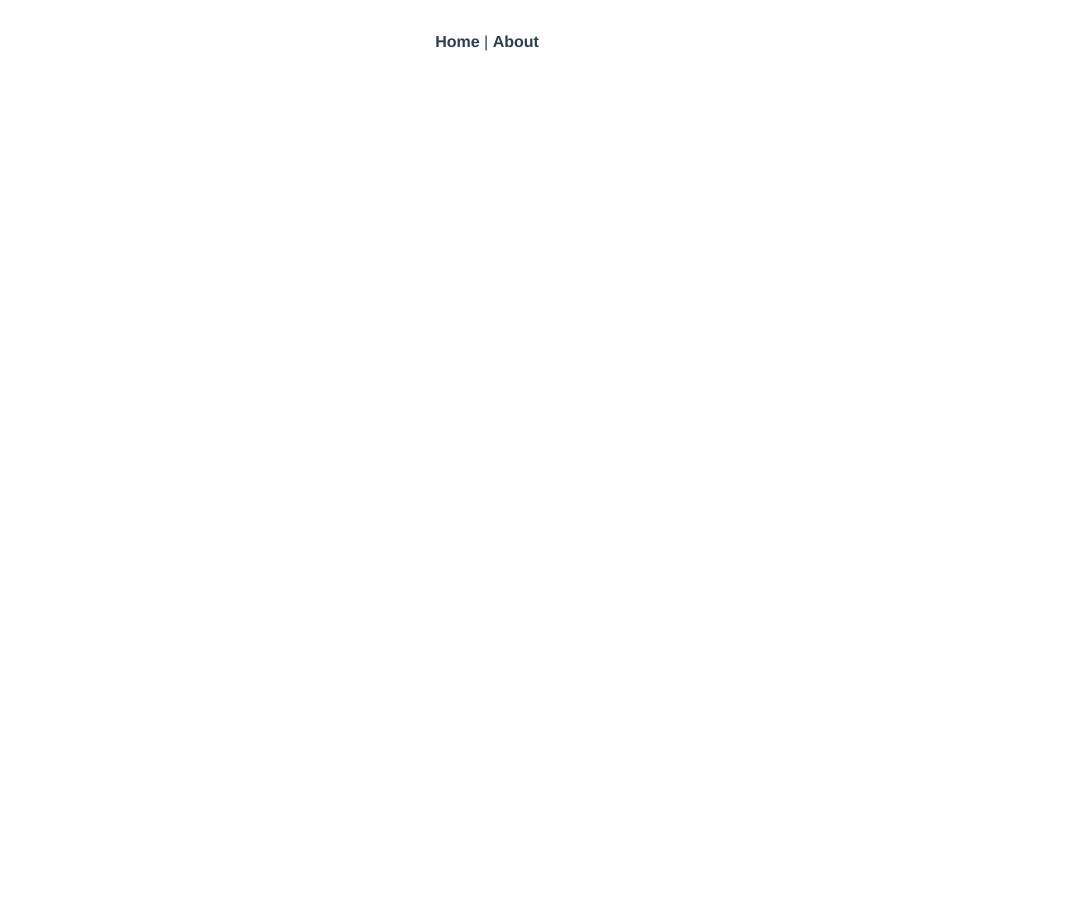
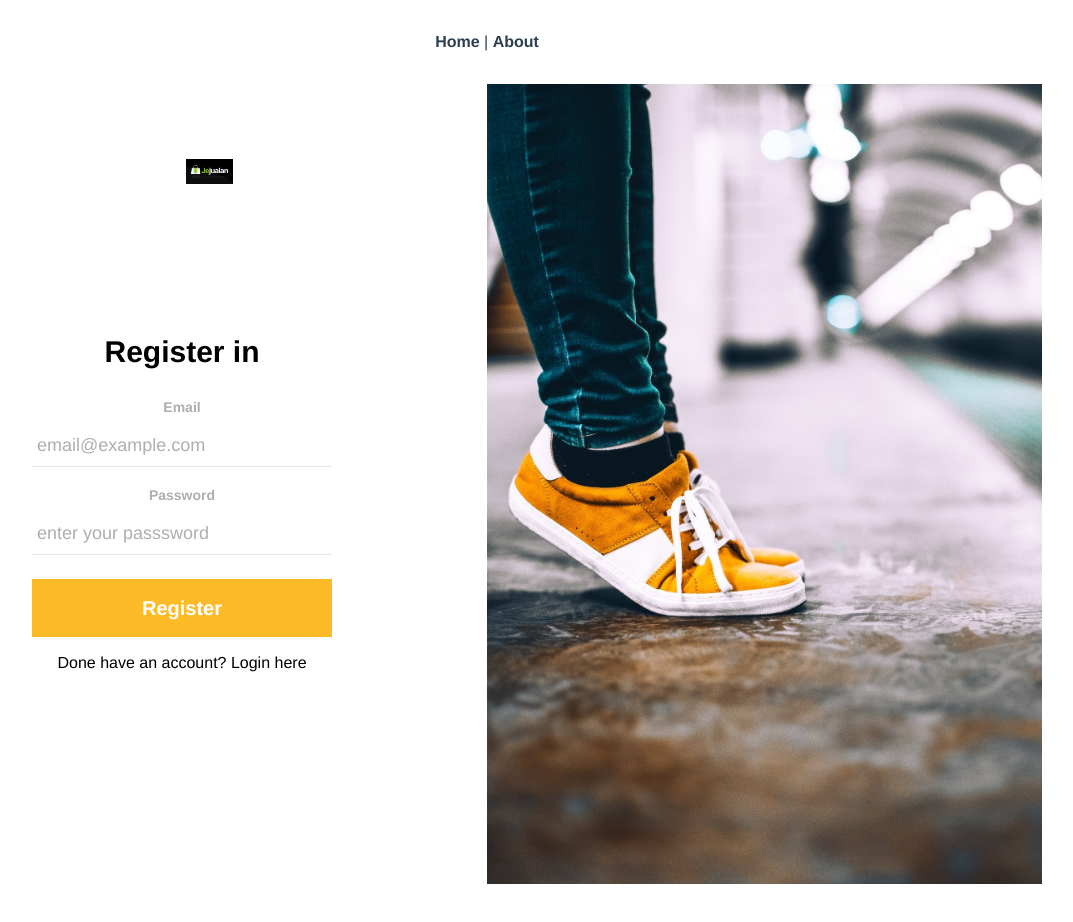
Before and after one commit to rmt-06-florence-fox/ecommerce_client_customer, a Vue app: page /register in a window 1280 px wide. Shown: the top 922 px of the page, without its empty margins (153-1226 px from the left). Before the commit the page ends 800 px from the top, so only its background shows below. Built offline with nearby package versions, Linux system fonts and the light colour scheme.

Commit message:
add register page

```diff
--- a/public/index.html
+++ b/public/index.html
@@ -5,6 +5,8 @@
     <meta http-equiv="X-UA-Compatible" content="IE=edge">
     <meta name="viewport" content="width=device-width,initial-scale=1.0">
     <link rel="icon" href="<%= BASE_URL %>favicon.ico">
+    <link href="https://fonts.googleapis.com/css?family=Karla:400,700&display=swap" rel="stylesheet">
+    <link rel="stylesheet" href="https://cdn.materialdesignicons.com/4.8.95/css/materialdesignicons.min.css">
     <link rel="stylesheet" href="https://stackpath.bootstrapcdn.com/bootstrap/4.4.1/css/bootstrap.min.css">
     <title><%= htmlWebpackPlugin.options.title %></title>
   </head>
--- a/src/router/index.js
+++ b/src/router/index.js
@@ -2,6 +2,7 @@ import Vue from 'vue'
 import VueRouter from 'vue-router'
 import Home from '../views/Home.vue'
 import Login from '../views/Login.vue'
+import Register from '../views/Register'
 Vue.use(VueRouter)
 
 const routes = [
@@ -22,6 +23,11 @@ const routes = [
     path: '/login',
     name: 'Login',
     component: Login
+  },
+  {
+    path: '/register',
+    name: 'Register',
+    component: Register
   }
 ]
 
--- a/src/views/Login.vue
+++ b/src/views/Login.vue
@@ -99,10 +99,6 @@ export default {
       border: 1px solid #000;
       background-color: transparent;
       color: #000; }
-  .login-card .forgot-password-link {
-    font-size: 14px;
-    color: #919aa3;
-    margin-bottom: 12px; }
   .login-card-footer-text {
     font-size: 16px;
     color: #0d2366;
--- /dev/null
+++ b/src/views/Register.vue
@@ -0,0 +1,143 @@
+<template>
+    <main class="container">
+    <div class="container-fluid">
+      <div class="row">
+        <div class="col-sm-6 register-section-wrapper">
+          <div class="brand-wrapper">
+            <img src="assets/logo.jpg" alt="logo" class="logo">
+          </div>
+          <div class="register-wrapper my-auto">
+            <h1 class="register-title">Register in</h1>
+            <form action="#!">
+              <div class="form-group">
+                <label for="email">Email</label>
+                <input type="email" name="email" id="email" class="form-control" placeholder="email@example.com">
+              </div>
+              <div class="form-group mb-4">
+                <label for="password">Password</label>
+                <input type="password" name="password" id="password" class="form-control" placeholder="enter your passsword">
+              </div>
+              <input name="submit" id="register" class="btn btn-block register-btn" type="button" value="Register">
+            </form>
+            <p class="register-wrapper-footer-text">Done have an account? <a href="#!" class="text-reset">Login here</a></p>
+          </div>
+        </div>
+        <div class="col-sm-6 px-0 d-none d-sm-block">
+          <img src="assets/register.jpg" alt="" class="register-img">
+        </div>
+      </div>
+    </div>
+  </main>
+</template>
+
+<script>
+export default {
+
+}
+</script>
+
+<style scoped>
+body {
+  font-family: "Karla", sans-serif;
+  background-color: #fff;
+  min-height: 100vh; }
+
+.brand-wrapper {
+  padding-top: 7px;
+  padding-bottom: 8px; }
+  .brand-wrapper .logo {
+    height: 25px; }
+
+.register-section-wrapper {
+  display: -webkit-box;
+  display: flex;
+  -webkit-box-orient: vertical;
+  -webkit-box-direction: normal;
+          flex-direction: column;
+  padding: 68px 100px;
+  background-color: #fff; }
+  @media (max-width: 991px) {
+    .register-section-wrapper {
+      padding-left: 50px;
+      padding-right: 50px; } }
+  @media (max-width: 575px) {
+    .register-section-wrapper {
+      padding-top: 20px;
+      padding-bottom: 20px;
+      min-height: 100vh; } }
+
+.register-wrapper {
+  width: 300px;
+  max-width: 100%;
+  padding-top: 24px;
+  padding-bottom: 24px; }
+  @media (max-width: 575px) {
+    .register-wrapper {
+      width: 100%; } }
+  .register-wrapper label {
+    font-size: 14px;
+    font-weight: bold;
+    color: #b0adad; }
+  .register-wrapper .form-control {
+    border: none;
+    border-bottom: 1px solid #e7e7e7;
+    border-radius: 0;
+    padding: 9px 5px;
+    min-height: 40px;
+    font-size: 18px;
+    font-weight: normal; }
+    .register-wrapper .form-control::-webkit-input-placeholder {
+      color: #b0adad; }
+    .register-wrapper .form-control::-moz-placeholder {
+      color: #b0adad; }
+    .register-wrapper .form-control:-ms-input-placeholder {
+      color: #b0adad; }
+    .register-wrapper .form-control::-ms-input-placeholder {
+      color: #b0adad; }
+    .register-wrapper .form-control::placeholder {
+      color: #b0adad; }
+  .register-wrapper .register-btn {
+    padding: 13px 20px;
+    background-color: #fdbb28;
+    border-radius: 0;
+    font-size: 20px;
+    font-weight: bold;
+    color: #fff;
+    margin-bottom: 14px; }
+    .register-wrapper .register-btn:hover {
+      border: 1px solid #fdbb28;
+      background-color: #fff;
+      color: #fdbb28; }
+  .register-wrapper a.forgot-password-link {
+    color: #080808;
+    font-size: 14px;
+    text-decoration: underline;
+    display: inline-block;
+    margin-bottom: 54px; }
+    @media (max-width: 575px) {
+      .register-wrapper a.forgot-password-link {
+        margin-bottom: 16px; } }
+  .register-wrapper-footer-text {
+    font-size: 16px;
+    color: #000;
+    margin-bottom: 0; }
+
+.register-title {
+  font-size: 30px;
+  color: #000;
+  font-weight: bold;
+  margin-bottom: 25px; }
+
+.register-img {
+  width: 100%;
+  height: 100vh;
+  -o-object-fit: cover;
+     object-fit: cover;
+  -o-object-position: left;
+  object-position: left;}
+  .container{
+      margin-bottom: 100px;
+  }
+
+/*# sourceMappingURL=register.css.map */
+</style>
```
Also changed, not shown: public/assets/register.jpg (added).
